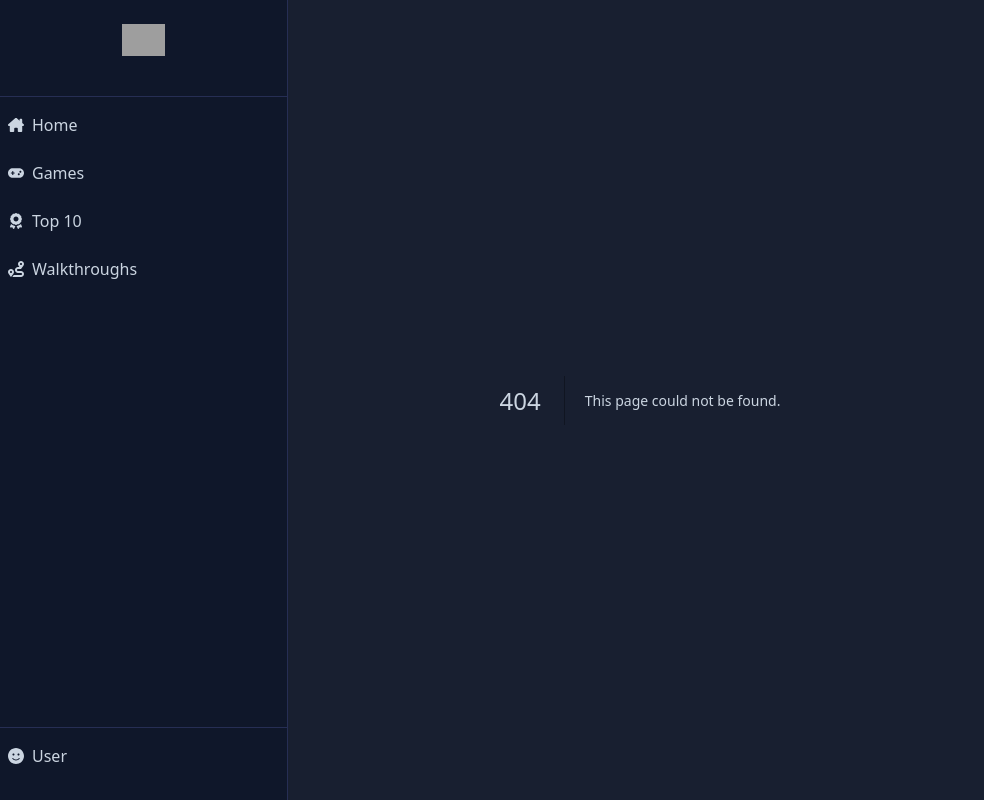
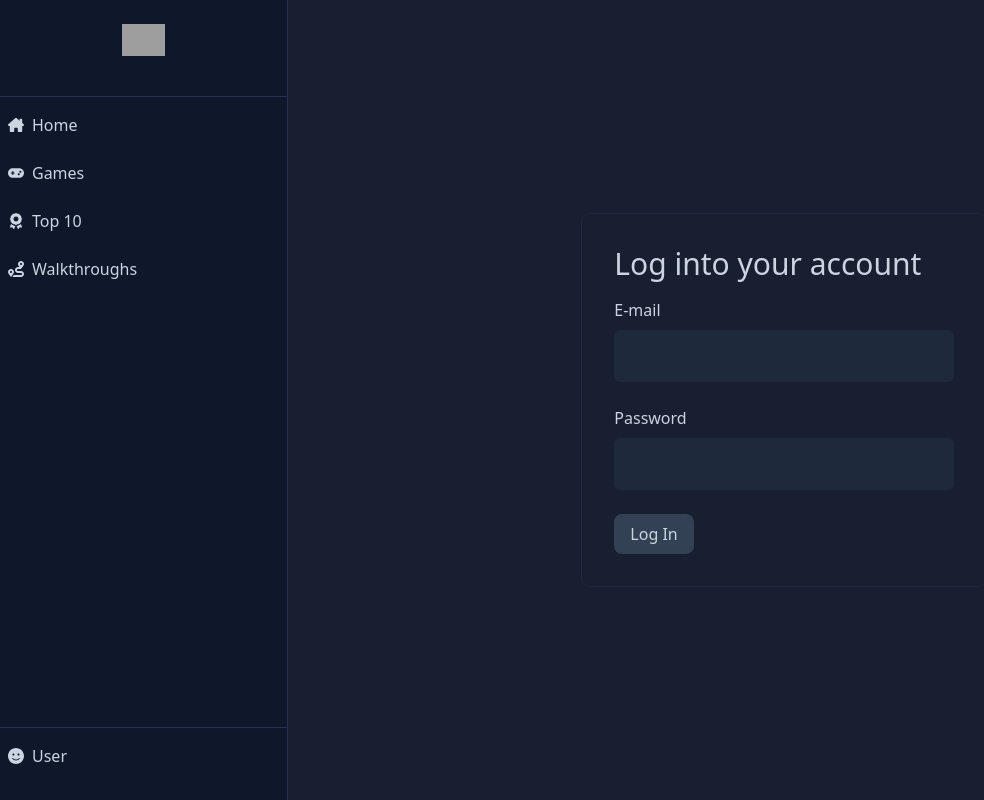
Before and after one commit to adrianosantosti/curso-nextjs, a Next.js app: page /auth/sign-in in a window 1280 px wide. Before the commit this address had no page. Shown: the whole page, without its empty margins (0-984 px from the left). Built offline with nearby package versions, Linux system fonts and the light colour scheme; grey boxes are pictures that could not be loaded.

Commit message:
signIn form

```diff
--- /dev/null
+++ b/src/app/auth/sign-in/SignInForm.tsx
@@ -0,0 +1,28 @@
+"use client";
+
+import { SubmitButton, TextInput } from "@/components";
+import { useFormState } from "react-dom";
+import { handleSignInForm, SignInState } from "./actions";
+
+export default function SignInForm() {
+
+    const initialState: SignInState = {
+        isValid: undefined,
+        errors: {email: undefined, password: undefined}
+    };
+
+    const [state, formAction] = useFormState(handleSignInForm, initialState);
+    console.log('passou aqui 4');
+    console.log("*** state", state);
+
+    return (
+        <form action={formAction}>
+            <TextInput name="email" label="E-mail" inputMode="email" error={state.errors?.email}  />
+
+            <TextInput name="password" label="Password" type="password" error={state.errors?.password} />
+
+            <SubmitButton label="Log In" />
+
+        </form>
+    )
+}
--- /dev/null
+++ b/src/app/auth/sign-in/actions.ts
@@ -0,0 +1,71 @@
+"use server";
+import {z, ZodError} from 'zod';
+//import UsersService from "@/services/Users";
+import { redirect } from 'next/navigation';
+
+export type SignInError = {
+    email?: string;
+    password?: string;
+};
+
+export type SignInState = {
+    isValid?: boolean,
+    errors: SignInError
+};
+
+
+const validadeSignInformZod = (formData: FormData) => {
+
+   const userSchema = z.object({
+    email: z.string().email("Email invalid"),
+    password: z.string().min(10, "Password must have at least 10 chars"),
+   });
+
+   try
+   {
+    userSchema.parse(Object.fromEntries(formData));
+    return { isValid: true, errors: {} };
+   }
+   catch (error: unknown) {
+    const isZodError = error instanceof ZodError;
+
+    if(isZodError)
+    {
+        const { fieldErrors } = error.flatten();
+
+        const errors = Object.keys(fieldErrors).reduce((acc, key) => {
+            const message = fieldErrors[key]?.at(0);
+            return { ...acc, [key]: message }
+        }, {});
+
+        return { isValid: false, errors };
+    }
+
+    //console.log(error);
+   }
+
+   return { isValid: false, errors: {}};
+}
+
+export const handleSignInForm = async (prevState: any, formData: FormData) => {
+
+    const validation = validadeSignInformZod(formData);
+
+    console.log('passou aqui 2');
+    if (!validation.isValid)
+    {
+        console.log('passou aqui3');
+        return {...prevState, ...validation};
+    }
+
+    const data = {
+        email: formData.get("email") as string,
+        password: formData.get("password") as string,
+    }
+
+    //await UsersService.signUp(data);
+    console.log('usuário localizado');
+    redirect('/');
+
+    return { isValid: true, errors: {} };
+}
--- /dev/null
+++ b/src/app/auth/sign-in/page.tsx
@@ -0,0 +1,18 @@
+import { PageWrapper } from "@/components";
+import SignInForm from "./SignInForm";
+
+export default async function SignInPage() {
+    return (
+        <PageWrapper>
+            <div className="flex-center w-full min-h-screen">
+                <div className="max-w-[600px] mx-auto border
+                border-slate-800 rounded-lg
+                p-8">
+                    <h1 className="text-3xl">Log into your account</h1>
+
+                    <SignInForm />
+                </div>
+            </div>
+        </PageWrapper>
+    )
+}
--- a/src/app/auth/sign-up/actions.ts
+++ b/src/app/auth/sign-up/actions.ts
@@ -1,6 +1,7 @@
 "use server";
 import {z, ZodError} from 'zod';
 import UsersService from "@/services/Users";
+import { redirect } from 'next/navigation';
 
 export type SignUpError = {
     name?: string;
@@ -15,57 +16,57 @@ export type SignUpState = {
 };
 
 // validação manual
-const validadeSignUpform = (formData: FormData) => {
+// const validadeSignUpform = (formData: FormData) => {
 
-    const errors : SignUpError = {
-        name:undefined,
-        email:undefined,
-        password:undefined,
-        passwordConfirmation:undefined,
-    };
+//     const errors : SignUpError = {
+//         name:undefined,
+//         email:undefined,
+//         password:undefined,
+//         passwordConfirmation:undefined,
+//     };
 
-    const name = String(formData.get("name"));
-    const email = String(formData.get("email"));
-    const password = String(formData.get("password"));
-    const passwordConfirmation = String(formData.get("passwordConfirmation"));
+//     const name = String(formData.get("name"));
+//     const email = String(formData.get("email"));
+//     const password = String(formData.get("password"));
+//     const passwordConfirmation = String(formData.get("passwordConfirmation"));
 
-    try
-    {
-        if (!name){
-            errors.name = "Name is required";
-           // throw new Error(errors.name);
-        }
+//     try
+//     {
+//         if (!name){
+//             errors.name = "Name is required";
+//            // throw new Error(errors.name);
+//         }
 
-        if (!email){
-            errors.email = "Email is required";
-           // throw new Error(errors.email);
-        }
+//         if (!email){
+//             errors.email = "Email is required";
+//            // throw new Error(errors.email);
+//         }
 
-        if (!email.includes('@')){
-            errors.email = "Email is not valid";
-            //throw new Error(errors.email);
-        }
+//         if (!email.includes('@')){
+//             errors.email = "Email is not valid";
+//             //throw new Error(errors.email);
+//         }
 
-        if (password.length < 10){
-            errors.password = "Password should have 10 chars";
-           // throw new Error(errors.password);
-        }
+//         if (password.length < 10){
+//             errors.password = "Password should have 10 chars";
+//            // throw new Error(errors.password);
+//         }
 
-        if (!password || password != passwordConfirmation){
-            errors.passwordConfirmation = "Password confirmation doesn't match";
-           // throw new Error(errors.passwordConfirmation);
-        }
+//         if (!password || password != passwordConfirmation){
+//             errors.passwordConfirmation = "Password confirmation doesn't match";
+//            // throw new Error(errors.passwordConfirmation);
+//         }
 
-        const isValid = Object.values(errors).every((v) => v === undefined);
-        //Object.values(errors);
+//         const isValid = Object.values(errors).every((v) => v === undefined);
+//         //Object.values(errors);
 
-        return {isValid, errors};
-    }
-    catch
-    {
-        return {isValid: false, errors};
-    }
-}
+//         return {isValid, errors};
+//     }
+//     catch
+//     {
+//         return {isValid: false, errors};
+//     }
+// }
 
 const validadeSignUpformZod = (formData: FormData) => {
 
@@ -127,8 +128,9 @@ export const handleSignUpForm = async (prevState: any, formData: FormData) => {
         password: formData.get("password") as string,
     }
 
-    //const record = await UsersService.signUp(data);
-    console.log('usuário incluído');
+    await UsersService.signUp(data);
+    //console.log('usuário incluído');
+    redirect('/');
 
     return { isValid: true, errors: {} };
 }
```
